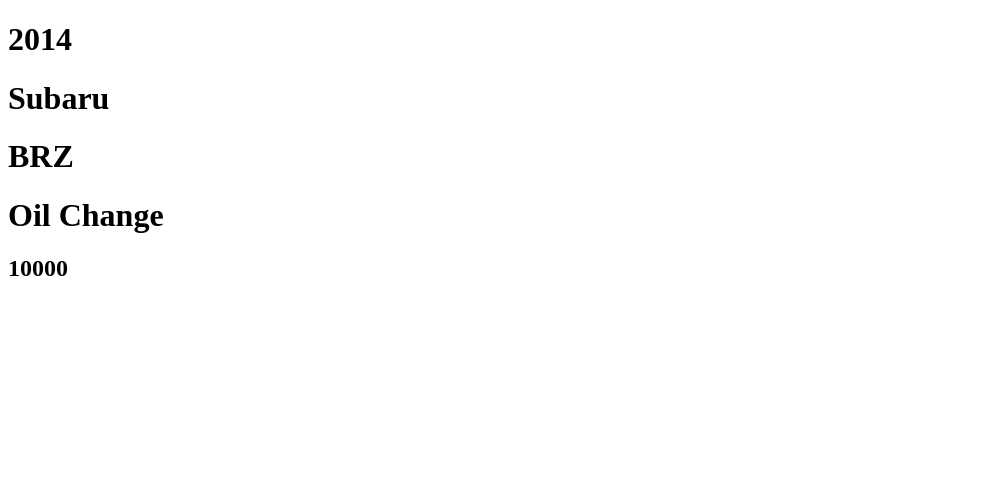
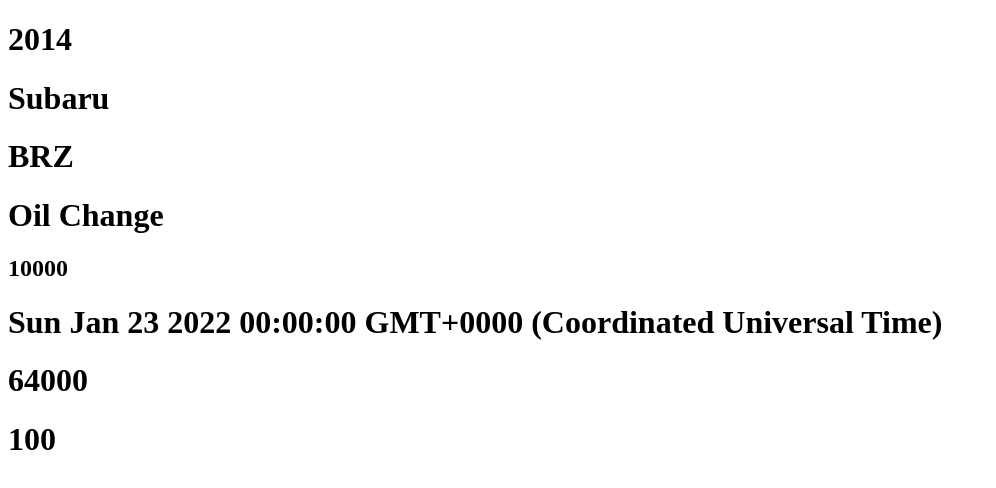
Before and after one commit to itaasa/car-maintain-component, an Angular app: page / in a window 1280 px wide. Shown: the top 488 px of the page, without its empty margins (0-996 px from the left). Built offline with nearby package versions, Linux system fonts and the light colour scheme.

Commit message:
init history comp

```diff
--- a/src/app/app.component.html
+++ b/src/app/app.component.html
@@ -1,2 +1,3 @@
 <app-cars></app-cars>
 <app-maintenance></app-maintenance>
+<app-history></app-history>
--- a/src/app/app.module.ts
+++ b/src/app/app.module.ts
@@ -5,9 +5,10 @@
 import { AppComponent } from './app.component';
 import { CarsComponent } from './cars/cars.component';
 import { MaintenanceComponent } from './maintenance/maintenance.component';
+import { HistoryComponent } from './history/history.component';
 
 @NgModule({
-  declarations: [AppComponent, CarsComponent, MaintenanceComponent],
+  declarations: [AppComponent, CarsComponent, MaintenanceComponent, HistoryComponent],
   imports: [BrowserModule, AppRoutingModule],
   providers: [],
   bootstrap: [AppComponent],
--- /dev/null
+++ b/src/app/history/history.component.html
@@ -0,0 +1,3 @@
+<h1>{{ history.dateCompleted }}</h1>
+<h1>{{ history.mileage }}</h1>
+<h1>{{ history.cost }}</h1>
--- /dev/null
+++ b/src/app/history/history.component.ts
@@ -0,0 +1,14 @@
+import { Component, OnInit } from '@angular/core';
+import { oilChangeHistoryMock } from '../mocks/history-mocks';
+
+@Component({
+  selector: 'app-history',
+  templateUrl: './history.component.html',
+  styleUrls: ['./history.component.scss'],
+})
+export class HistoryComponent implements OnInit {
+  public history = oilChangeHistoryMock[0];
+  constructor() {}
+
+  ngOnInit(): void {}
+}
```
Also changed, not shown: src/app/history/history.component.scss (added), 1 other file (tests, documents, lock files or other folders).
